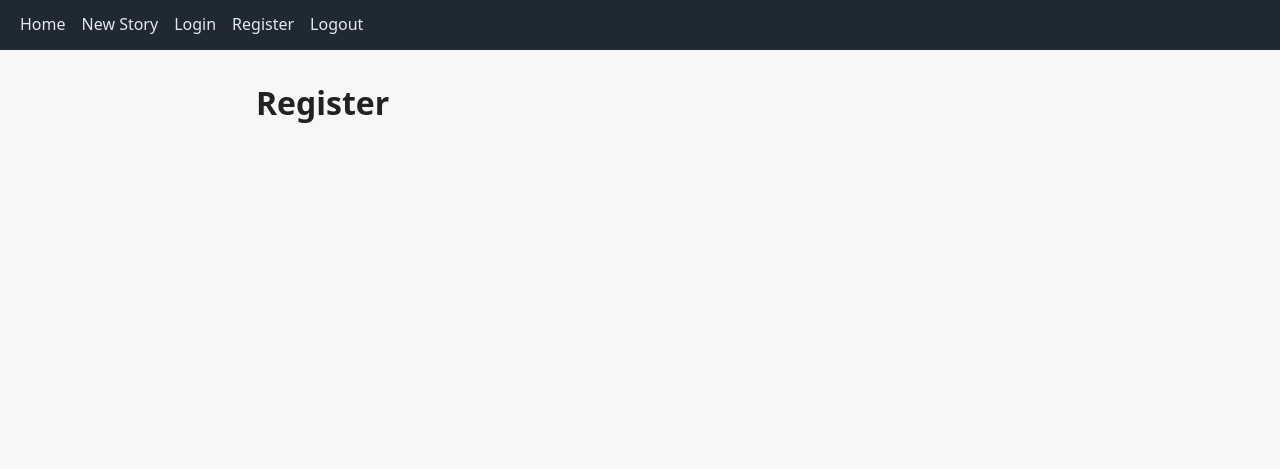
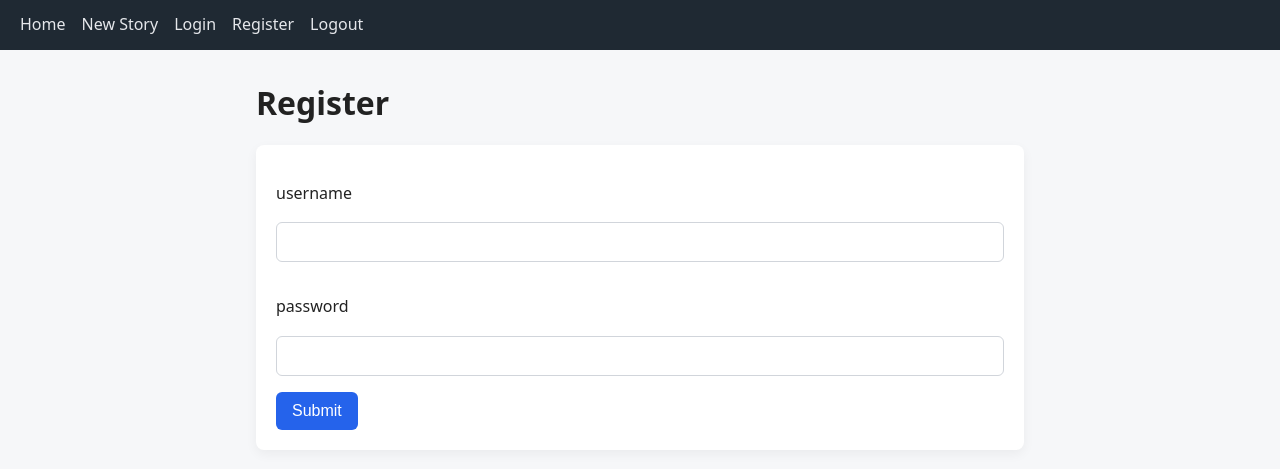
Before and after one commit to startagez/Startagez, a Flask app: page /register in a window 1280 px wide. Shown: the top 469 px of the page. Run offline with Flask 3, Linux system fonts and the light colour scheme.

Commit message:
add form for login and register

```diff
--- a/templates/index.html
+++ b/templates/index.html
@@ -1,6 +1,7 @@
 {% extends "base.html" %}
 {% block content %}
-<h1>Stories</h1>
+<h1>Welcome to Startagez</h1>
+
 {% for story in stories %}
   <h3><a href="/story/{{ story.id }}">{{ story.title }}</a></h3>
 {% endfor %}
--- a/templates/new_story.html
+++ b/templates/new_story.html
@@ -1,7 +1,10 @@
 {% extends "base.html" %}
 {% block content %}
 <h1>New Story</h1>
+
+<!--
 {% for story in stories %}
   <h3><a href="/story/{{ story.id }}">{{ story.title }}</a></h3>
 {% endfor %}
 {% endblock %}
+-->
--- a/templates/register.html
+++ b/templates/register.html
@@ -1,7 +1,18 @@
 {% extends "base.html" %}
 {% block content %}
 <h1>Register</h1>
+
+<form>
+    <p>username</p>
+    <input type = "text" />
+    <p>password</p>
+    <input type = "text" />
+    <button type="submit">Submit</button>
+</form>
+
+<!--
 {% for story in stories %}
   <h3><a href="/story/{{ story.id }}">{{ story.title }}</a></h3>
 {% endfor %}
 {% endblock %}
+-->
```
Also changed, not shown: templates/login.html (+11 -0 lines).
